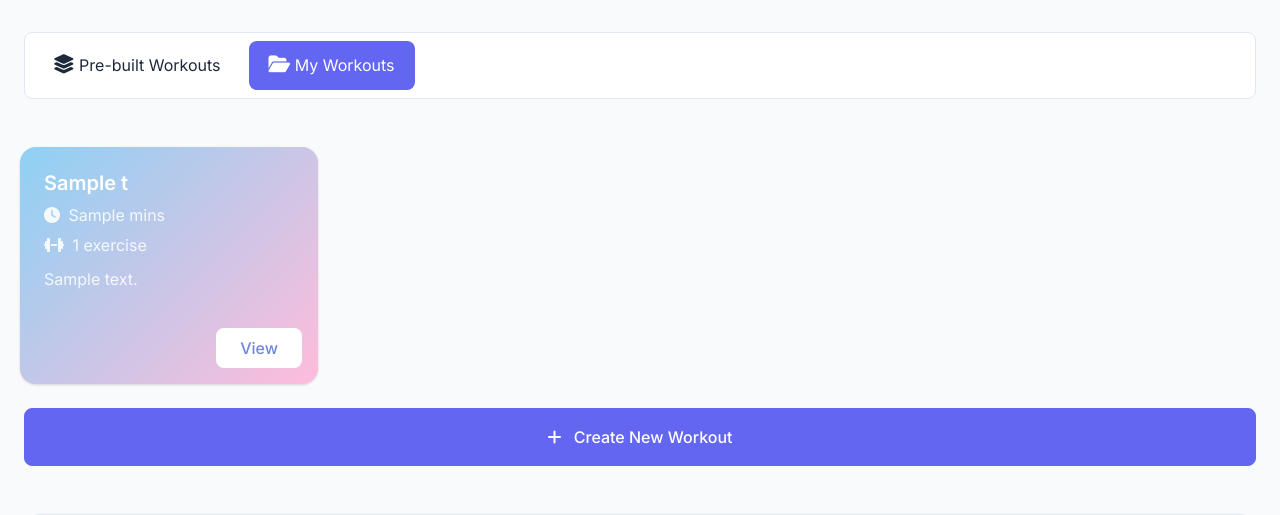
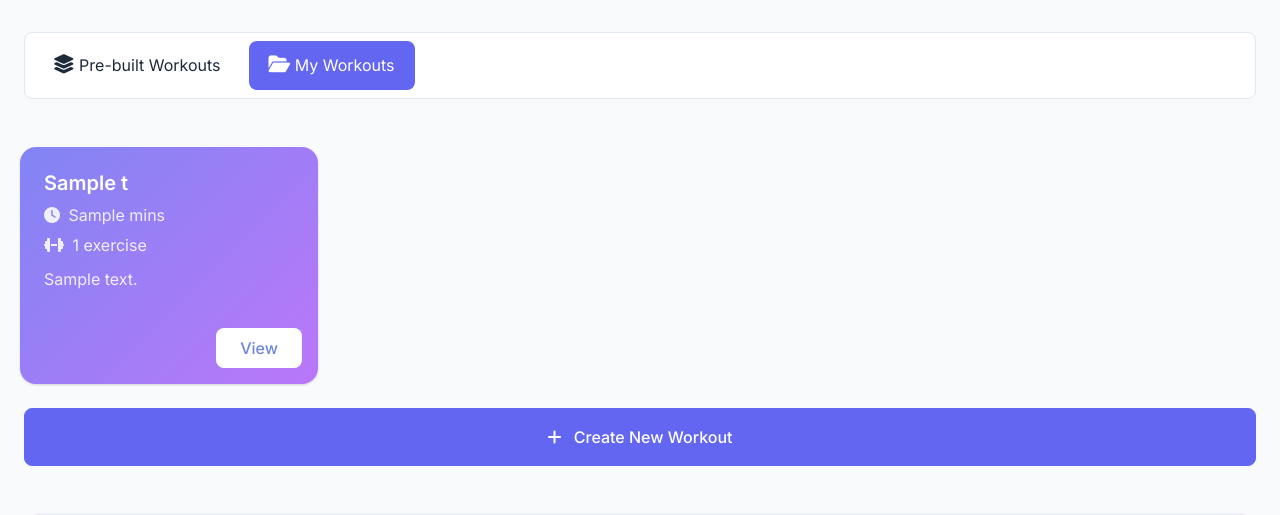
Before and after one commit to Elivius/YourFit-Journey, a PHP site: page /workouts.php in a window 1280 px wide, after a click on "My Workouts". Shown: the part 81-596 px from the top of the page. Run offline with PHP 8.4, Linux system fonts and the light colour scheme; the visitor is signed in with stand-in values (Sample User, id 1); tables that the repository leaves empty or names only in its code hold one stand-in row (values such as "Sample post").

Commit message:
V1.47 - Change workout card colour

```diff
--- a/user-site/frontend/assets/css/workout-nutrition.css
+++ b/user-site/frontend/assets/css/workout-nutrition.css
@@ -255,7 +255,7 @@
 }
 
 .gradient-card {
-    background: linear-gradient(135deg, #8ED1F4, #FFBCDB);
+    background: linear-gradient(135deg, var(--gradient-start), var(--gradient-end));
     color: #fff;
     border-radius: 1rem;
     transition: transform 0.2s ease-in;
--- a/user-site/frontend/assets/js/workouts.js
+++ b/user-site/frontend/assets/js/workouts.js
@@ -20,31 +20,31 @@ document.addEventListener('DOMContentLoaded', function() {
     });
 
     // Add to My Workouts Button
-    const addToMyWorkoutsBtn = document.querySelector('.card-actions .btn-primary');
+    // const addToMyWorkoutsBtn = document.querySelector('.card-actions .btn-primary');
 
-    if (addToMyWorkoutsBtn) {
-        addToMyWorkoutsBtn.addEventListener('click', function() {
-            // Here you would typically add the workout to the user's saved workouts
-            // For demo purposes, we'll just show an alert
-            alert('Workout added to My Workouts!');
+    // if (addToMyWorkoutsBtn) {
+    //     addToMyWorkoutsBtn.addEventListener('click', function() {
+    //         // Here you would typically add the workout to the user's saved workouts
+    //         // For demo purposes, we'll just show an alert
+    //         alert('Workout added to My Workouts!');
 
-            // Change button text to indicate it's been added
-            this.innerHTML = '<i class="fas fa-check"></i> Added to My Workouts';
-            this.classList.add('btn-success');
-            this.classList.remove('btn-primary');
+    //         // Change button text to indicate it's been added
+    //         this.innerHTML = '<i class="fas fa-check"></i> Added to My Workouts';
+    //         this.classList.add('btn-success');
+    //         this.classList.remove('btn-primary');
 
-            // Disable the button to prevent multiple clicks
-            this.disabled = true;
+    //         // Disable the button to prevent multiple clicks
+    //         this.disabled = true;
 
-            // After a delay, reset the button
-            setTimeout(() => {
-                this.innerHTML = '<i class="fas fa-plus"></i> Add to My Workouts';
-                this.classList.remove('btn-success');
-                this.classList.add('btn-primary');
-                this.disabled = false;
-            }, 3000);
-        });
-    }
+    //         // After a delay, reset the button
+    //         setTimeout(() => {
+    //             this.innerHTML = '<i class="fas fa-plus"></i> Add to My Workouts';
+    //             this.classList.remove('btn-success');
+    //             this.classList.add('btn-primary');
+    //             this.disabled = false;
+    //         }, 3000);
+    //     });
+    // }
 
     // Print Workout Button
     const printWorkoutBtn = document.querySelector('.card-actions .btn-outline-primary');
```
